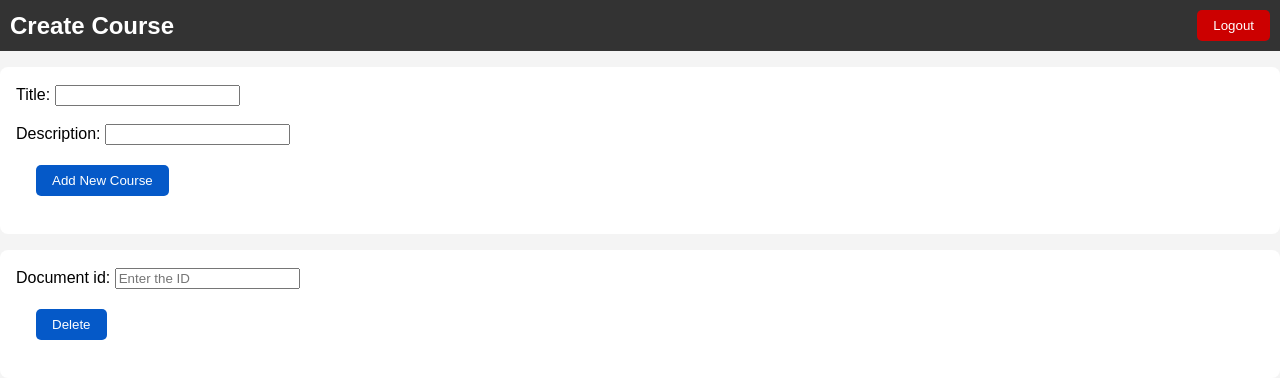
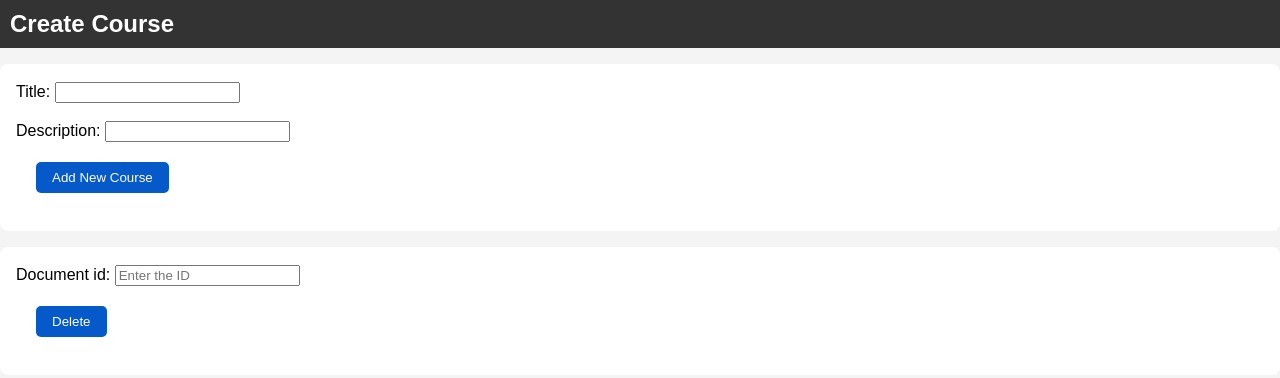
Before and after one commit to harshmohite04/Application-Security--Role--based-, a website: page faculty.html in a window 1280 px wide. Drawn offline with Linux system fonts and the light colour scheme.

Commit message:
Update faculty.html

```diff
--- a/faculty.html
+++ b/faculty.html
@@ -12,7 +12,6 @@
 <body>
   <nav>
     <h1>Create Course</h1>
-    <button class="logout-btn">Logout</button>
   </nav>
 <div class="box1">
 
```
